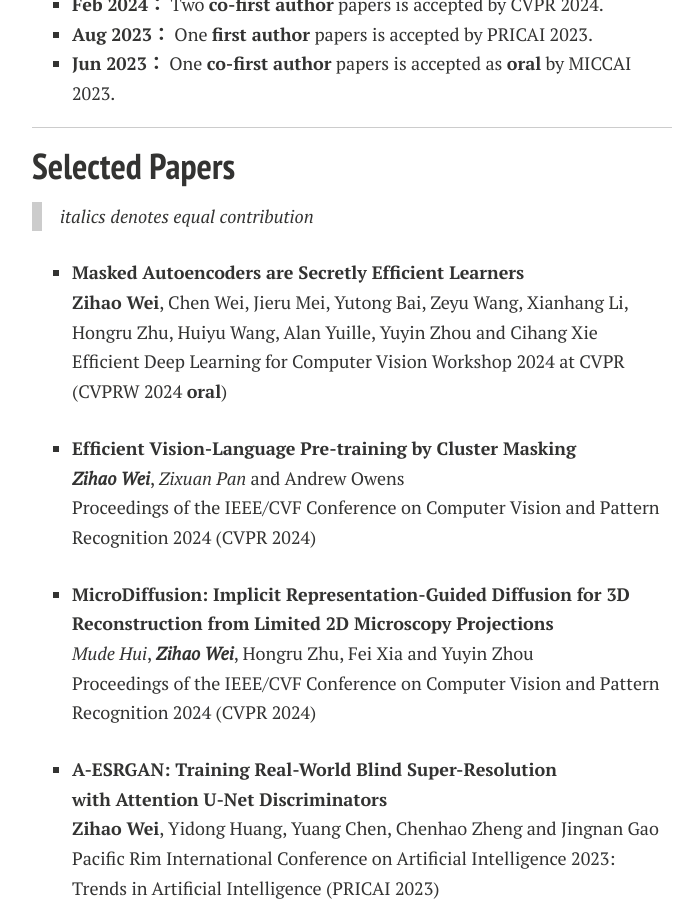
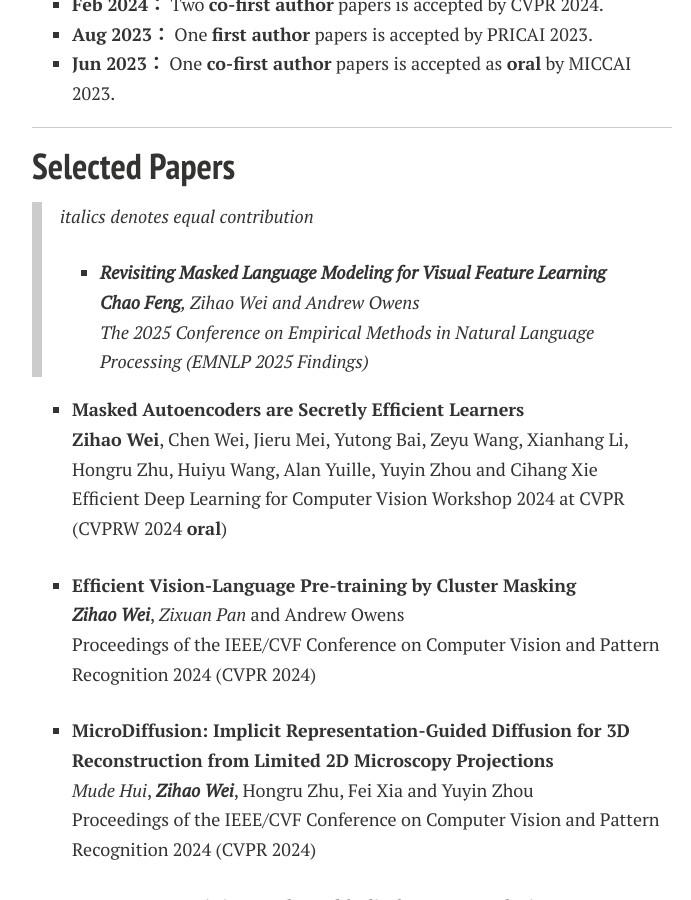
Before and after one commit to Zi-hao-Wei/Zi-hao-Wei.github.io, a Jekyll site: the page built from index.md, in a window 1280 px wide and 900 px high, scrolled down 1333 px. Shown: the whole window, without its empty margins (288-979 px from the left). Built offline with Jekyll 4.4.1, drawn with Linux system fonts in a browser that asks for light colours; nearby versions of some CDN libraries; comment, search, counter and statistics services are not loaded; a style sheet for code colours, icons or effects is not loaded; our own code applies the rules of GitHub Pages for plain Markdown files.

Commit message:
Update index.md

```diff
--- a/index.md
+++ b/index.md
@@ -42,6 +42,9 @@ My current research revolves finding optimal representations across diverse moda
 ---
 ## Selected Papers
 >_italics_ denotes equal contribution
+- **Revisiting Masked Language Modeling for Visual Feature Learning**
+<br>**_Chao Feng_**, _Zihao Wei_ and Andrew Owens
+<br> The 2025 Conference on Empirical Methods in Natural Language Processing  (EMNLP 2025 Findings)
 
 - **Masked Autoencoders are Secretly Efficient Learners**
 <br>**Zihao Wei**, Chen Wei, Jieru Mei, Yutong Bai, Zeyu Wang, Xianhang Li, Hongru Zhu, Huiyu Wang, Alan Yuille, Yuyin Zhou and Cihang Xie
```
